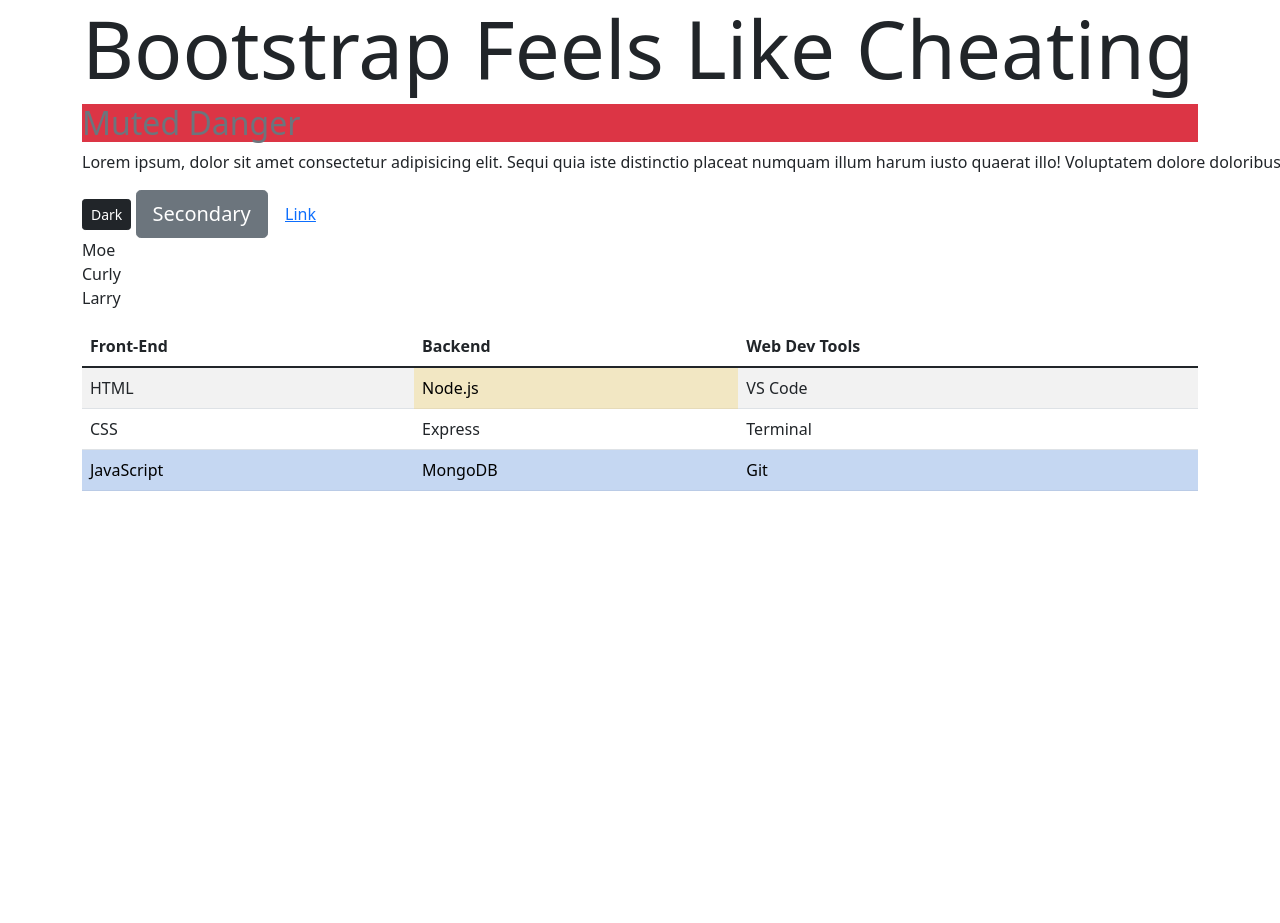
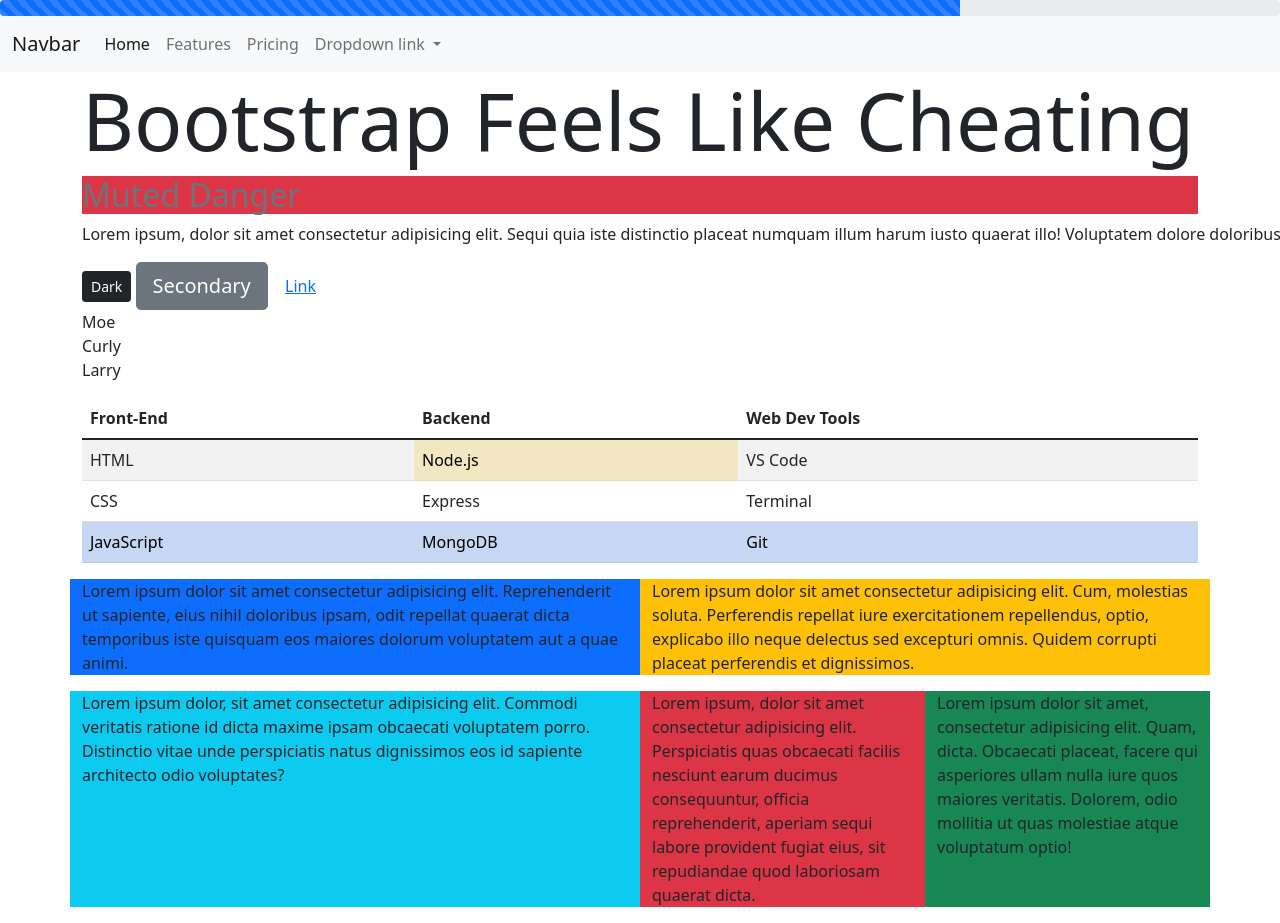
Before and after one commit to AllanPenn/BootstrapExercise, a plain HTML site: page index.html in a window 1280 px wide. Shown: the top 923 px of the page. Before the commit the page ends 800 px from the top, so only its background shows below. Drawn offline with nearby package versions, Linux system fonts and the light colour scheme.

Commit message:
Completed the bonus for the Bootstrap Exercise

```diff
--- a/index.html
+++ b/index.html
@@ -12,6 +12,40 @@
 </head>
 
 <body>
+  <div class="progress">
+    <div class="progress-bar progress-bar-striped progress-bar-animated" role="progressbar" aria-valuenow="75" aria-valuemin="0" aria-valuemax="100" style="width: 75%"></div>
+  </div>
+  <nav class="navbar navbar-expand-lg navbar-light bg-light">
+    <div class="container-fluid">
+      <a class="navbar-brand" href="#">Navbar</a>
+      <button class="navbar-toggler" type="button" data-bs-toggle="collapse" data-bs-target="#navbarNavDropdown" aria-controls="navbarNavDropdown" aria-expanded="false" aria-label="Toggle navigation">
+        <span class="navbar-toggler-icon"></span>
+      </button>
+      <div class="collapse navbar-collapse" id="navbarNavDropdown">
+        <ul class="navbar-nav">
+          <li class="nav-item">
+            <a class="nav-link active" aria-current="page" href="#">Home</a>
+          </li>
+          <li class="nav-item">
+            <a class="nav-link" href="#">Features</a>
+          </li>
+          <li class="nav-item">
+            <a class="nav-link" href="#">Pricing</a>
+          </li>
+          <li class="nav-item dropdown">
+            <a class="nav-link dropdown-toggle" href="#" id="navbarDropdownMenuLink" role="button" data-bs-toggle="dropdown" aria-expanded="false">
+              Dropdown link
+            </a>
+            <ul class="dropdown-menu" aria-labelledby="navbarDropdownMenuLink">
+              <li><a class="dropdown-item" href="#">Action</a></li>
+              <li><a class="dropdown-item" href="#">Another action</a></li>
+              <li><a class="dropdown-item" href="#">Something else here</a></li>
+            </ul>
+          </li>
+        </ul>
+      </div>
+    </div>
+  </nav>
   <div class="container">
     <h1 class="display-1">Bootstrap Feels Like Cheating</h1>
     <h2 class="text-muted bg-danger">Muted Danger</h2>
@@ -50,6 +84,16 @@
         </tr>
       </tbody>
     </table>
+
+    <div class="row">
+      <p class="bg-primary col">Lorem ipsum dolor sit amet consectetur adipisicing elit. Reprehenderit ut sapiente, eius nihil doloribus ipsam, odit repellat quaerat dicta temporibus iste quisquam eos maiores dolorum voluptatem aut a quae animi.</p>
+      <p class="bg-warning col">Lorem ipsum dolor sit amet consectetur adipisicing elit. Cum, molestias soluta. Perferendis repellat iure exercitationem repellendus, optio, explicabo illo neque delectus sed excepturi omnis. Quidem corrupti placeat perferendis et dignissimos.</p>
+    </div>
+    <section class="row">
+      <p class="bg-info col-6">Lorem ipsum dolor, sit amet consectetur adipisicing elit. Commodi veritatis ratione id dicta maxime ipsam obcaecati voluptatem porro. Distinctio vitae unde perspiciatis natus dignissimos eos id sapiente architecto odio voluptates?</p>
+      <p class="bg-danger col-3">Lorem ipsum, dolor sit amet consectetur adipisicing elit. Perspiciatis quas obcaecati facilis nesciunt earum ducimus consequuntur, officia reprehenderit, aperiam sequi labore provident fugiat eius, sit repudiandae quod laboriosam quaerat dicta.</p>
+      <p class="bg-success col-3">Lorem ipsum dolor sit amet, consectetur adipisicing elit. Quam, dicta. Obcaecati placeat, facere qui asperiores ullam nulla iure quos maiores veritatis. Dolorem, odio mollitia ut quas molestiae atque voluptatum optio!</p>
+    </section>
   </div>
   <script src="https://cdn.jsdelivr.net/npm/bootstrap@5.1.1/dist/js/bootstrap.bundle.min.js"
     integrity="sha384-/bQdsTh/da6pkI1MST/rWKFNjaCP5gBSY4sEBT38Q/9RBh9AH40zEOg7Hlq2THRZ"
```
